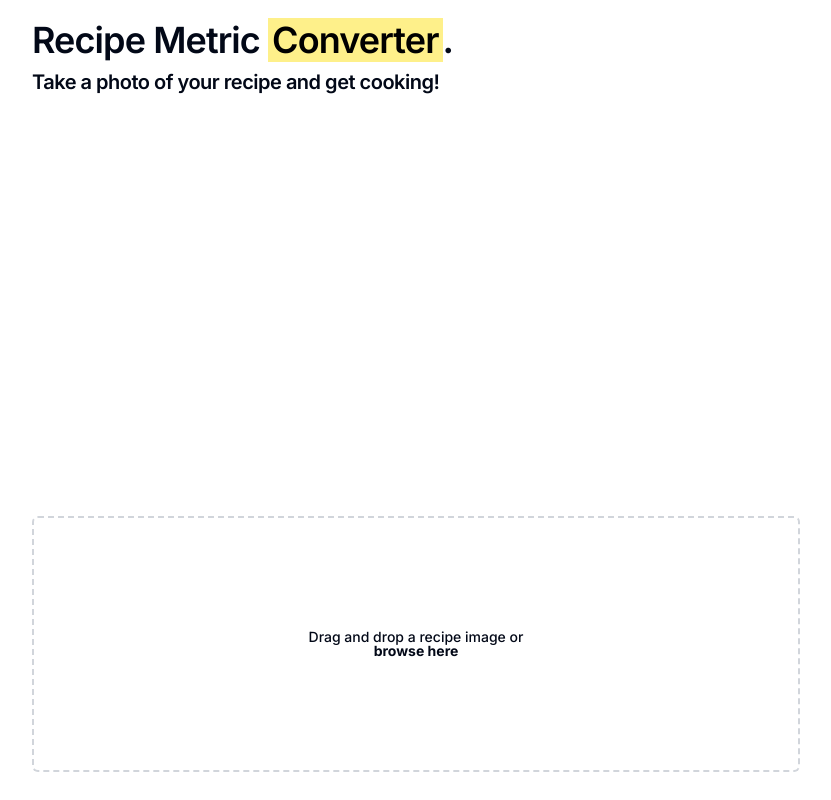
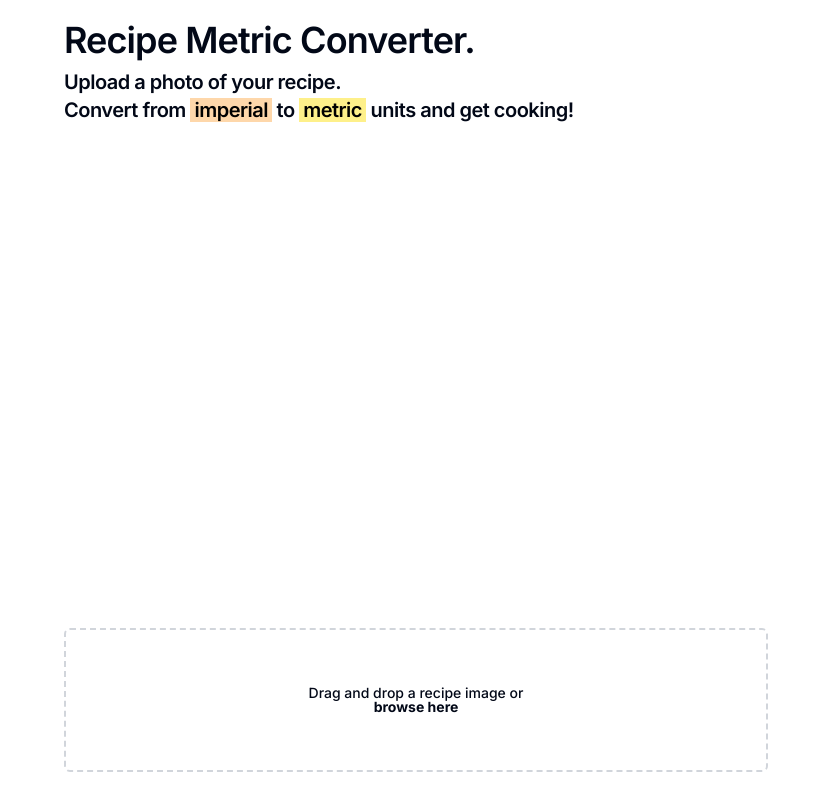
Before and after one commit to MaxHam/recipe-metric-converter, a Next.js app: page / in a window 1280 px wide. Shown: the whole page, without its empty margins (224-1055 px from the left). Built offline with nearby package versions, Linux system fonts and the light colour scheme.

Commit message:
minor bug fixes

```diff
--- a/app/ConvertMetrics.tsx
+++ b/app/ConvertMetrics.tsx
@@ -16,6 +16,7 @@ import { useEffect, useState } from 'react';
 
 interface ConvertMetricsProps {
   text: string;
+  isConverting: boolean;
 }
 
 /**
@@ -23,7 +24,10 @@ interface ConvertMetricsProps {
  * TODO: Highlight metrics in text and convert them correctly
  */
 
-export default function ConvertMetrics({ text }: ConvertMetricsProps) {
+export default function ConvertMetrics({
+  text,
+  isConverting,
+}: ConvertMetricsProps) {
   const [formattedHTML, setFormattedHTML] = useState<string[]>([]);
   const [open, setOpen] = useState<boolean>(false);
   const [isConverted, setIsConverted] = useState<boolean>(false);
@@ -38,9 +42,9 @@ export default function ConvertMetrics({ text }: ConvertMetricsProps) {
 
       if (highlight) {
         if (!isConverted)
-          return `<mark class='bg-orange-200 pr-1 pl-1'>${currText}</mark>`;
+          return `<mark key='${metric}-${value}-${start}-${end}' class='bg-orange-200 pr-1 pl-1'>${currText}</mark>`;
 
-        return `<mark id='highlighted-metric' value=${value} metric=${metric} />`;
+        return `<mark key='${metric}-${value}-${start}-${end}' id='highlighted-metric' value=${value} metric=${metric} />`;
       } else {
         return currText;
       }
@@ -75,6 +79,8 @@ export default function ConvertMetrics({ text }: ConvertMetricsProps) {
       ) {
         return (
           <HighlightedMetric
+            // @ts-ignore
+            key={`${domNode.attribs.key}`}
             // @ts-ignore
             value={domNode.attribs.value}
             // @ts-ignore
@@ -117,7 +123,7 @@ export default function ConvertMetrics({ text }: ConvertMetricsProps) {
         </DialogHeader>
 
         <p className='whitespace-pre-line block'>
-          {formattedHTML.length < 1
+          {formattedHTML.length < 1 || isConverting
             ? 'Converting ...'
             : formattedHTML.map((piece) => parse(`${piece}`, parserOptions))}
         </p>
--- a/app/EditPhoto.tsx
+++ b/app/CropPhoto.tsx
@@ -6,12 +6,12 @@ import ReactCrop, { type Crop } from 'react-image-crop';
 import 'react-image-crop/dist/ReactCrop.css';
 
 const TO_RADIANS = Math.PI / 180;
-interface EditPhotoProps {
+interface CropPhotoProps {
   source: string;
   onChange: (output: string) => void;
 }
 
-export default function EditPhoto({ source, onChange }: EditPhotoProps) {
+export default function CropPhoto({ source, onChange }: CropPhotoProps) {
   const [image, setImage] = useState<any>();
   const [crop, setCrop] = useState<Crop>();
 
@@ -99,7 +99,7 @@ export default function EditPhoto({ source, onChange }: EditPhotoProps) {
   }, [crop, image, updateOutput]);
 
   return (
-    <div className='flex flex-col justify-start pb-4 w-full'>
+    <div className='flex flex-col justify-start pb-4 w-full max-h-full'>
       <ReactCrop
         crop={crop}
         onChange={(c) => setCrop(c)}
@@ -107,7 +107,7 @@ export default function EditPhoto({ source, onChange }: EditPhotoProps) {
         minWidth={20}
         minHeight={20}
         style={{
-          maxHeight: '700px',
+          maxHeight: '40dvh',
           overflow: 'hidden',
           width: 'fit-content',
         }}
@@ -115,7 +115,7 @@ export default function EditPhoto({ source, onChange }: EditPhotoProps) {
         <img src={source} onLoad={(e) => setImage(e.target)} />
       </ReactCrop>
 
-      <Label className='text-sm text-muted-foreground pt-2'>
+      <Label className='text-sm text-muted-foreground pt-1'>
         Crop out bullet point markers and other non-text elements for optimal
         results.
       </Label>
--- a/app/globals.css
+++ b/app/globals.css
@@ -80,5 +80,6 @@ main {
 }
 
 .dialog {
-  max-height: 100dvh;
+  max-height: 95dvh;
+  width: fit-content;
 }
--- a/app/page.tsx
+++ b/app/page.tsx
@@ -1,14 +1,16 @@
 'use client';
 import { FileInput } from '@/components/ui/file-input';
-import { useState } from 'react';
+import { useEffect, useState } from 'react';
 import Tesseract from 'tesseract.js';
 import ConvertMetrics from './ConvertMetrics';
-import EditPhoto from './EditPhoto';
+import CropPhoto from './CropPhoto';
 import { isMobile } from 'react-device-detect';
 
 export default function Home() {
   const [source, setSource] = useState<string>('');
   const [text, setText] = useState<string>('');
+  const [isConverting, setIsConverting] = useState<boolean>(false);
+  const [isSSR, setIsSSR] = useState<boolean>(true);
 
   const handleCapture = (files: FileList | File[]) => {
     if (files) {
@@ -19,8 +21,11 @@ export default function Home() {
     }
   };
   const doOCR = (image: string) => {
+    setIsConverting(true);
+
     Tesseract.recognize(image, 'eng').then(({ data: { text } }) => {
       setText(text);
+      setIsConverting(false);
     });
   };
 
@@ -28,24 +33,36 @@ export default function Home() {
     doOCR(image);
   };
 
+  useEffect(() => {
+    setIsSSR(false);
+  }, []);
+
+  if (isSSR) return null;
+
   return (
-    <main className='flex w-xl flex-col items-center justify-between pt-5 pb-5 pl-5 md:pl-64 pr-5 md:pr-64'>
+    <main className='flex w-xl flex-col items-center justify-between pt-5 pb-5 pl-5 lg:pl-72 pr-5 lg:pr-72'>
       {(!source || !isMobile) && (
         <div className='flex flex-col justify-start w-full'>
           <h1 className='scroll-m-20 text-4xl font-semibold tracking-tight pb-2'>
-            Recipe Metric{' '}
-            <mark className='bg-yellow-200 pr-1 pl-1'>Converter</mark>.
+            Recipe Metric Converter.
           </h1>
-          <h2 className='scroll-m-20 text-xl font-semibold tracking-tight pb-4'>
-            Take a photo of your recipe and get cooking!
+          <h2 className='scroll-m-20 text-xl font-semibold tracking-tight'>
+            {isMobile
+              ? ' Take a photo of your recipe.'
+              : 'Upload a photo of your recipe.'}
+            <br />
+            Convert from{' '}
+            <mark className='bg-orange-200 pr-1 pl-1'>imperial</mark> to{' '}
+            <mark className='bg-yellow-200 pr-1 pl-1'>metric</mark> units and
+            get cooking!
           </h2>
         </div>
       )}
 
-      {source && <EditPhoto source={source} onChange={handleCrop} />}
+      {source && <CropPhoto source={source} onChange={handleCrop} />}
       <div className='w-full flex flex-col justify-start items-center '>
         <FileInput onChange={handleCapture} />
-        {source && <ConvertMetrics text={text} />}
+        {source && <ConvertMetrics isConverting={isConverting} text={text} />}
       </div>
     </main>
   );
--- a/components/ui/file-input.tsx
+++ b/components/ui/file-input.tsx
@@ -13,7 +13,7 @@ interface InputFileProps {
 }
 
 const desktopStyle =
-  'p-2 bg-white hover:bg-gray-100 flex justify-center items-center w-full h-64 px-4 transition border-2 border-gray-300 border-dashed rounded-md appearance-none cursor-pointer hover:border-gray-400 focus:outline-none';
+  'p-2 bg-white hover:bg-gray-100 flex justify-evenly items-center w-full h-36 px-4 transition border-2 border-gray-300 border-dashed rounded-md appearance-none cursor-pointer hover:border-gray-400 focus:outline-none';
 
 export function FileInput({ onChange }: InputFileProps) {
   const [isSSR, setIsSSR] = useState(true);
--- a/lib/chunks.ts
+++ b/lib/chunks.ts
@@ -155,7 +155,7 @@ const defaultFindChunks = ({
           chunks.push({
             highlight: false,
             start,
-            end,
+            end: end - 1, // trim space at end
             metric: searchWord,
             value,
           });
--- a/lib/metrics.ts
+++ b/lib/metrics.ts
@@ -87,5 +87,5 @@ export const convert = (
 
   const { fn } = imperialToMetricSystem[from][to];
   const convertedValue = fn(value);
-  return `${Math.round(convertedValue)} ${to}`;
+  return `${Math.round(convertedValue) || ''} ${to}`;
 };
```
